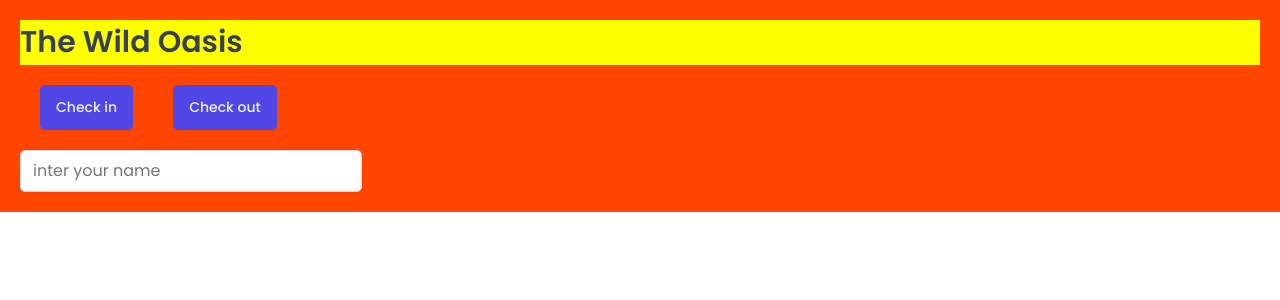
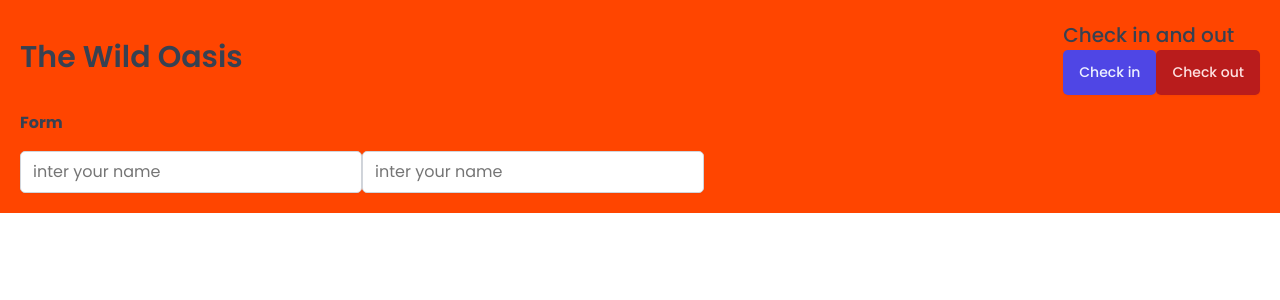
Before and after one commit to ajab-sharif/the-wild-oasis, a React (Vite) app: page / in a window 1280 px wide. Shown: the top 300 px of the page. Built offline with nearby package versions, Linux system fonts and the light colour scheme; a web font is replaced by a local one.

Commit message:
props in style-components

```diff
--- a/src/App.jsx
+++ b/src/App.jsx
@@ -2,12 +2,9 @@
 import GlobalStyle from "./styles/GlobalStyles";
 import Button from "./ui/Button";
 import Input from "./ui/Input";
+import Heading from "./ui/Heading";
+import Row from "./ui/Row";
 
-const H1 = styled.h1`
-  font-size: 30px;
-  font-weight: 600;
-  background-color: yellow;
-`;
 const StyledApp = styled.div`
   background-color: orangered;
   padding: 20px;
@@ -17,14 +14,23 @@
   return (
     <StyledApp>
       <GlobalStyle />
-      <H1>The Wild Oasis </H1>
-      <div>
-        <Button>Check in</Button>
-        <Button>Check out</Button>
-      </div>
-      <div>
-        <Input placeholder="inter your name" />
-      </div>
+      <Row>
+        <Row type="horizontal">
+          <Heading type="h1">The Wild Oasis </Heading>
+          <div>
+            <Heading type="h4">Check in and out </Heading>
+            <Button>Check in</Button>
+            <Button variation="danger">Check out</Button>
+          </div>
+        </Row>
+        <Row>
+          <Heading as="h4">Form </Heading>
+          <form>
+            <Input placeholder="inter your name" />
+            <Input placeholder="inter your name" />
+          </form>
+        </Row>
+      </Row>
     </StyledApp>
   );
 }
--- a/src/ui/Button.jsx
+++ b/src/ui/Button.jsx
@@ -49,19 +49,16 @@
 };
 
 const Button = styled.button`
-  font-size: 1.4rem;
-  padding: 1.2rem 1.6rem;
-  font-weight: 500;
   border: none;
   border-radius: var(--border-radius-sm);
-  background-color: var(--color-brand-600);
-  color: var(--color-brand-50);
   box-shadow: var(--shadow-sm);
   cursor: pointer;
-  margin: 20px;
+  ${(props) => sizes[props.size]}
+  ${(props) => variations[props.variation]}
+`;
 
-  &:hover {
-    background-color: var(--color-brand-700);
-  }
-`;
+Button.defaultProps = {
+  size: "medium",
+  variation: "primary",
+};
 export default Button;
--- /dev/null
+++ b/src/ui/Heading.jsx
@@ -0,0 +1,17 @@
+import styled, { css } from "styled-components";
+
+const Heading = styled.h1`
+  ${(props) =>
+    props.type === "h1" &&
+    css`
+      font-size: 3rem;
+      font-weight: 600;
+    `}
+  ${(props) =>
+    props.type === "h4" &&
+    css`
+      font-size: 2rem;
+      font-weight: 500;
+    `}
+`;
+export default Heading;
--- /dev/null
+++ b/src/ui/Row.jsx
@@ -0,0 +1,21 @@
+import styled, { css } from "styled-components";
+
+const Row = styled.div`
+  display: flex;
+  ${(props) =>
+    props.type === "horizontal" &&
+    css`
+      justify-content: space-between;
+      align-items: center;
+    `}
+  ${(props) =>
+    props.type === "vertical" &&
+    css`
+      flex-direction: column;
+      gap: 1.6rem;
+    `}
+`;
+Row.defaultProps = {
+  type: "vertical",
+};
+export default Row;
```
